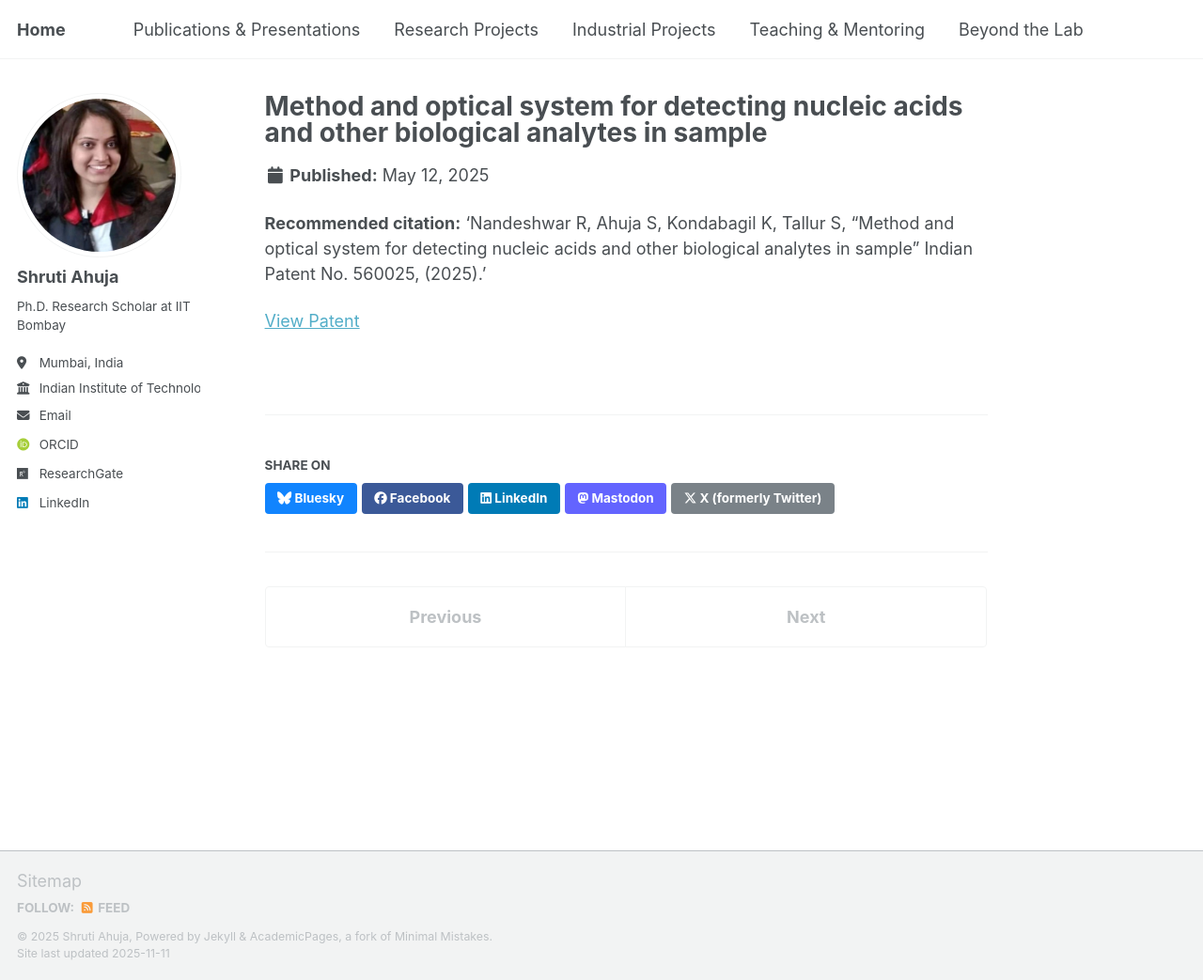
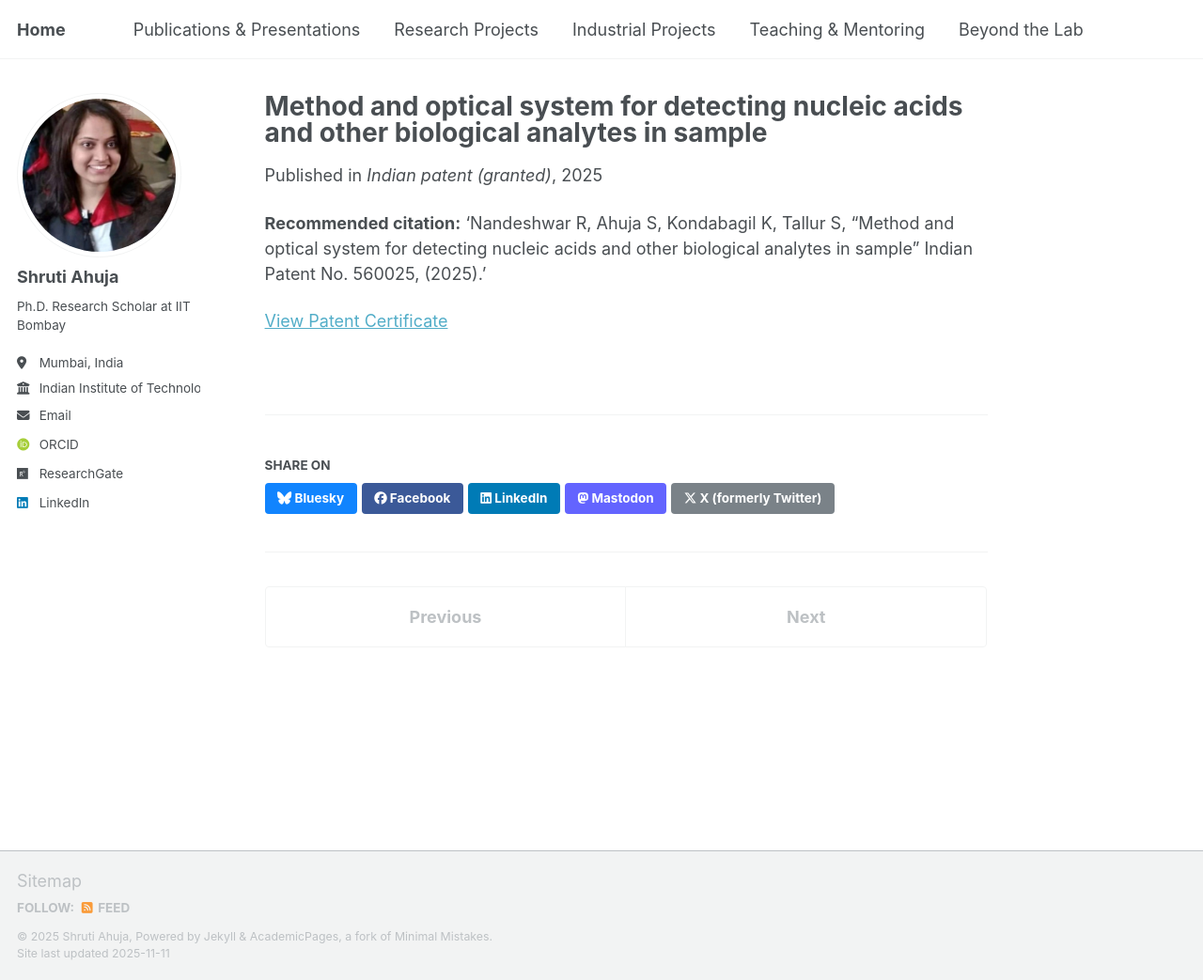
Before and after one commit to shrutiahuja/shrutiahuja.github.io, a Jekyll site: the page built from _publications/2025-05-12-patent.md, in a window 1280 px wide and 1043 px high. Shown: the whole window at 94% size. Built offline with Jekyll 4.4.1, drawn with Linux system fonts in a browser that asks for light colours; some web fonts are replaced; a script that is not in the unit is left out.

Commit message:
Update 2025-05-12-patent.md

```diff
--- a/_publications/2025-05-12-patent.md
+++ b/_publications/2025-05-12-patent.md
@@ -5,6 +5,7 @@ category: patents
 permalink: /publications/2022-05-19-patent/
 excerpt: 'Cost-efficient electrochemical detection of long viral amplicons (~500 bp) on unmodified ENIG PCB electrodes for environmental water monitoring in resource-limited settings.'
 date: 2025-05-12
+venue: 'Indian patent (granted)'
 paperurl: "/assets/pdf/patent.pdf"
 Recommended citation: 'Nandeshwar R, Ahuja S, Kondabagil K, Tallur S, “Method and optical system for detecting nucleic acids and other biological analytes in sample” Indian Patent No. 560025, (2025).'
 ---
@@ -12,4 +13,4 @@ Recommended citation: 'Nandeshwar R, Ahuja S, Kondabagil K, Tallur S, “Method
 
 **Recommended citation:** 'Nandeshwar R, Ahuja S, Kondabagil K, Tallur S, “Method and optical system for detecting nucleic acids and other biological analytes in sample” Indian Patent No. 560025, (2025).'
 
-[View Patent]({{ page.paperurl }})
+[View Patent Certificate]({{ page.paperurl }})
```
